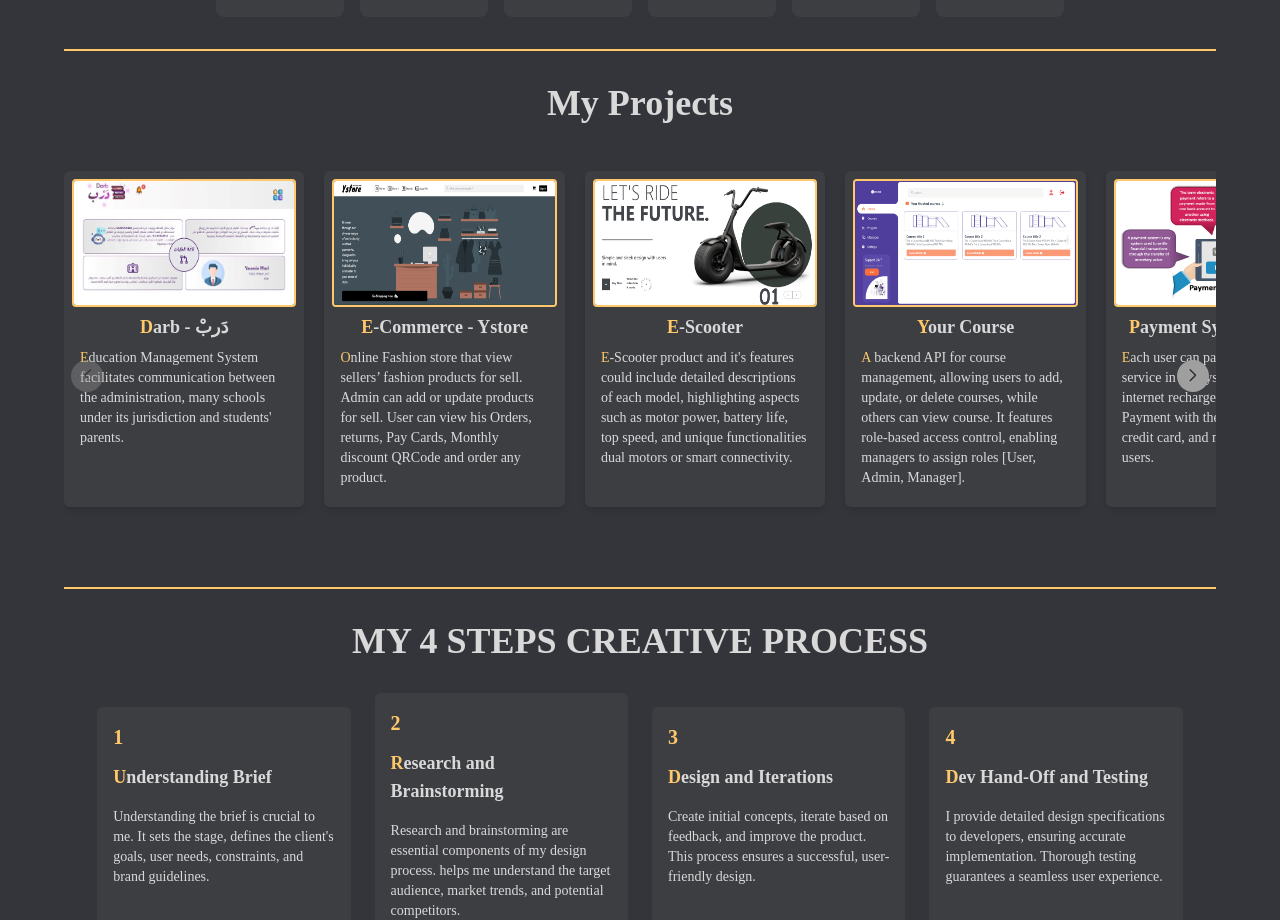
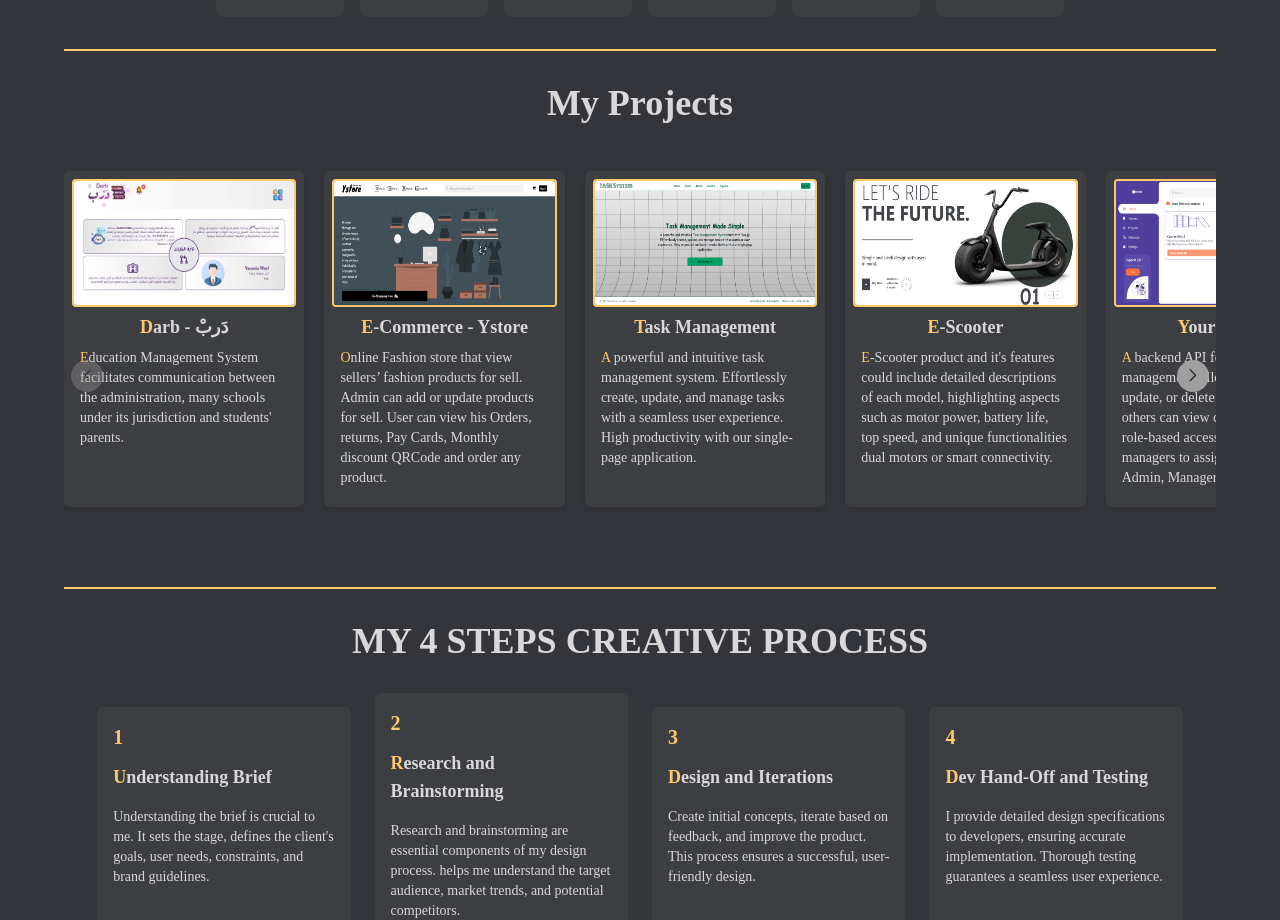
Before and after one commit to Magdi-khaled/Magdi-Khaled-Portfolio, a Vue app: page /portfolio in a window 1280 px wide. Shown: the part 1433-2353 px from the top of the page. Built offline with nearby package versions, Linux system fonts and the light colour scheme.

Commit message:
FINAL - Add new project(Task Management System)

```diff
--- a/src/App.vue
+++ b/src/App.vue
@@ -9,7 +9,7 @@ router.beforeEach((to, from, next) => {
   if (to.path === '/portfolio' && showPreview.value) {
     setTimeout(() => {
       showPreview.value = false;
-    }, 3000);
+    }, 1500);
   }
   next();
 });
--- a/src/assets/stylesheets/style.css
+++ b/src/assets/stylesheets/style.css
@@ -33,8 +33,8 @@ html {
 }
 
 .animate__flipOutX {
-  animation-delay: 2s;
-  animation-duration: 1s;
+  animation-delay: 0.5s;
+  animation-duration: 0.5s;
   animation-fill-mode: forwards;
 }
 
@@ -43,7 +43,7 @@ html {
 }
 .previewAnimateClass::after {
   @apply content-[''] absolute bg-bgthird w-full h-full top-0 left-[-100%];
-  animation: previewAnimate 2s ease-in-out forwards;
+  animation: previewAnimate 1s ease-in-out forwards;
 }
 
 @keyframes previewAnimate {
--- a/src/components/Project.vue
+++ b/src/components/Project.vue
@@ -32,7 +32,7 @@ let hovered = ref(null);
                     </a>
                 </Button>
                 <Button>
-                    <a :href="project.src" class="">
+                    <a :href="project.src_code" class="">
                         Source Code <i class="fa-solid fa-code"></i>
                     </a>
                 </Button>
--- a/src/composables/projects.js
+++ b/src/composables/projects.js
@@ -2,6 +2,7 @@
 import darbLogo from '../assets/media/projects/darb.png';
 import ystoreLogo from '../assets/media/projects/ystore.png';
 import escooterLogo from '../assets/media/projects/escooter.png';
+import tsLogo from '../assets/media/projects/ts-management.png';
 import ycourseLogo from '../assets/media/projects/ycourse.png';
 import paymentLogo from '../assets/media/projects/fawry.png';
 
@@ -10,7 +11,8 @@ export const projects = [
         name: 'Darb - دَربْ',
         desc: `Education Management System facilitates communication between the administration,
                 many schools under its jurisdiction and students' parents.`,
-        src: 'https://github.com/YoussefTarek80/Graduation_Project_2024',
+        src: '',
+        src_code: 'https://github.com/YoussefTarek80/Graduation_Project_2024',
         logo: darbLogo,
         isDeployed: false
     },
@@ -18,9 +20,19 @@ export const projects = [
         name: 'E-commerce - Ystore',
         desc: `Online Fashion store that view sellers’ fashion products for sell.
                 Admin can add or update products for sell. User can view his Orders, returns, Pay Cards, Monthly discount QRCode and order any product.`,
-        src: 'https://github.com/Magdi-khaled/E-commerce-ystore',
+        src: '',
+        src_code: 'https://github.com/YoussefTarek80/Graduation_Project_2024',
         logo: ystoreLogo,
         isDeployed: false
+    },
+    {
+        name: 'Task Management',
+        desc: `A powerful and intuitive task management system. Effortlessly create, update, and manage tasks
+                with a seamless user experience. High productivity with our single-page application.`,
+        src: 'https://task-management-ts.netlify.app',
+        src_code: 'https://github.com/Magdi-khaled/Task-Management-System',
+        logo: tsLogo,
+        isDeployed: true
     },
     {
         name: 'E-Scooter',
@@ -28,6 +40,7 @@ export const projects = [
                 of each model, highlighting aspects such as motor power, battery life, top speed, and unique functionalities
                 dual motors or smart connectivity.`,
         src: 'https://e-scooter-mu.vercel.app/',
+        src_code: 'https://github.com/Magdi-khaled/E-Scooter',
         logo: escooterLogo,
         isDeployed: true
     },
@@ -36,7 +49,8 @@ export const projects = [
         desc: `A backend API for course management, allowing users to add, update, or delete courses,
                 while others can view course. It features role-based access control,
                 enabling managers to assign roles [User, Admin, Manager].`,
-        src: 'https://github.com/Magdi-khaled/Your-Course',
+        src: '',
+        src_code: 'https://github.com/Magdi-khaled/E-Scooter',
         logo: ycourseLogo,
         isDeployed: false
     },
@@ -45,6 +59,7 @@ export const projects = [
         desc: `Each user can pay for any available service in the system, such as internet recharge or landline bill.
                 Payment with the user's wallet or credit card, and making discounts for users.`,
         src: 'https://github.com/YoussefTarek80/FawryPay-Project',
+        src_code: 'https://github.com/Magdi-khaled/E-Scooter',
         logo: paymentLogo,
         isDeployed: false
     },
--- a/src/views/Portfolio.vue
+++ b/src/views/Portfolio.vue
@@ -85,7 +85,6 @@ const openResume = () => {
     document.body.appendChild(link);
     link.click();
     document.body.removeChild(link);
-
 }
 </script>
 
@@ -94,7 +93,7 @@ const openResume = () => {
 
     <body class="px-4 sm:px-16">
         <section class="flex py-12">
-            <div data-aos="fade-right" data-aos-delay="3000"
+            <div data-aos="fade-right" data-aos-delay="1500"
                 class="relative w-full md:w-7/12 lg:w-6/12 text-md sm:text-3xl md:text-4xl capitalize flex flex-wrap items-center">
                 <div class="w-full py-0 md:py-12 leading-10 sm:leading-14 h-fit md:h-[8em]">
                     <img class="block md:hidden w-[6.5em] mb-4 border-2 rounded-full grayscale-[0.3] highlighAnimate"
@@ -114,7 +113,7 @@ const openResume = () => {
             <!-- Resume -->
             <!-- <BaseModal :modalActive="modalActive" @close-modal="modalActive = false" /> -->
             <div class="w-5/12 lg:w-6/12 hidden md:flex justify-end items-center">
-                <div data-aos="fade-left" data-aos-delay="3000" class="relative flex justify-end">
+                <div data-aos="fade-left" data-aos-delay="1500" class="relative flex justify-end">
                     <!-- Personal Image -->
                     <img class="w-[30em] lg:w-[25em] border-l-2 rounded-l-full shadow-2xl grayscale-[0.3] highlighAnimate"
                         src="../assets/media/personal-img.png" alt="personal-img" loading="lazy">
```
Also changed, not shown: src/assets/media/projects/ts-management.png (added).
